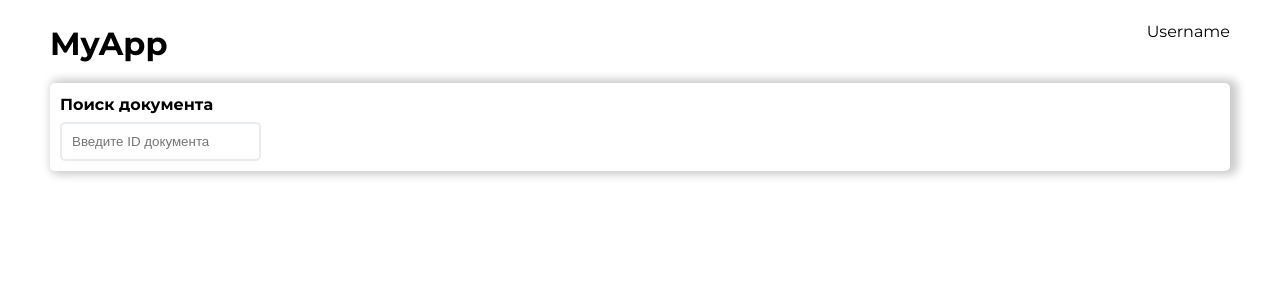
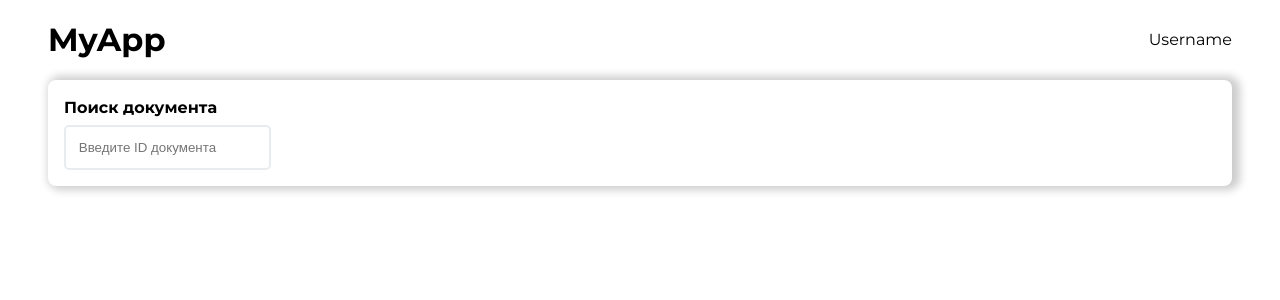
Before and after one commit to rxMATTEO/CISM-Dashboard, a Vue app: page / in a window 1280 px wide. Shown: the top 300 px of the page. Built offline with nearby package versions, Linux system fonts and the light colour scheme.

Commit message:
Style changes on dashboard

```diff
--- a/src/App.vue
+++ b/src/App.vue
@@ -12,6 +12,6 @@ import Dashboard from './components/Dashboard.vue';
 
 <style scoped>
 .main {
-  padding: 20px 50px;
+  padding: 1rem 3rem;
 }
 </style>
--- a/src/components/Dashboard.vue
+++ b/src/components/Dashboard.vue
@@ -4,9 +4,14 @@
 
 <template>
 <div class="dashboard">
-  <div class="dashboard-header">
-    <p class="header">Поиск документа</p>
-    <input type="text" class="search" placeholder="Введите ID документа">
+  <div class="dashboard-side">
+    <div class="dashboard-header">
+      <p class="header">Поиск документа</p>
+      <input type="text" class="search" placeholder="Введите ID документа">
+    </div>
+    <div class="dashboard-main">
+
+    </div>
   </div>
 </div>
 </template>
@@ -14,9 +19,9 @@
 <style scoped>
 .dashboard {
   box-shadow: 4px 0 8px 4px rgba(0, 0, 0, 0.2);
-  margin-top: 15px;
-  border-radius: 5px;
-  padding: 10px;
+  margin-top: 1rem;
+  border-radius: .5rem;
+  padding: 1rem;
   .dashboard-header {
     .header {
       font-weight: bold;
@@ -24,7 +29,7 @@
     .search {
       background-color: white;
       border: 2px var(--secondary) solid;
-      padding: 10px;
+      padding: .8rem;
       border-radius: 5px;
       color: black;
       margin-top: 5px;
--- a/src/components/Header.vue
+++ b/src/components/Header.vue
@@ -13,5 +13,6 @@
 .header {
   display: flex;
   justify-content: space-between;
+  align-items: center;
 }
 </style>
```
